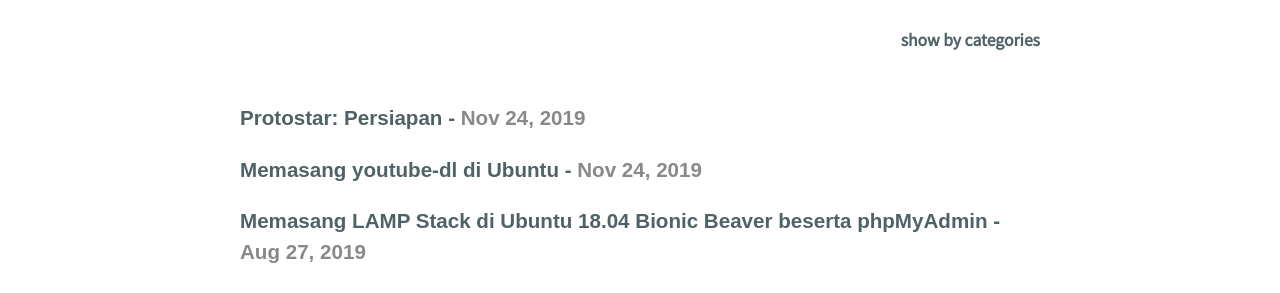
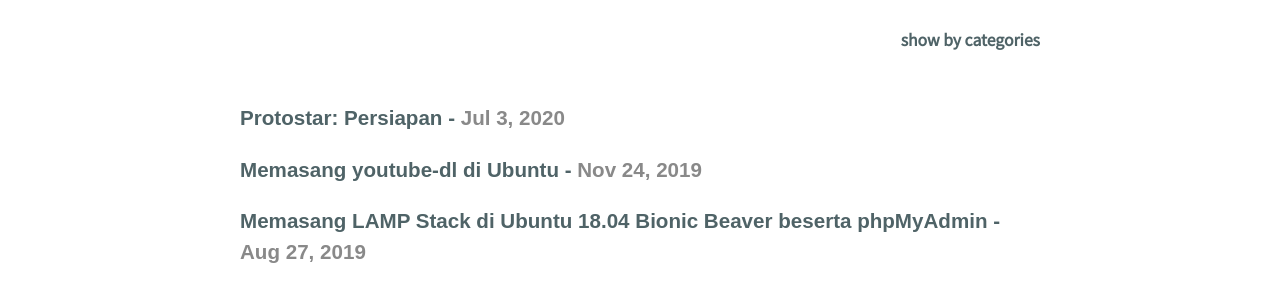
Before and after one commit to rochimfn/old.rochimfn.github.io, a Jekyll site: the page built from blog/index.html, in a window 1280 px wide and 900 px high, scrolled down 431 px. Shown: the part 154-447 px from the top of the window. Built offline with Jekyll 4.4.1, drawn with Linux system fonts in a browser that asks for light colours.

Commit message:
change date

```diff
--- a/_posts/2020-07-03-belajar-reversing-persiapan-protostar.md
+++ b/_posts/2020-07-03-belajar-reversing-persiapan-protostar.md
@@ -1,7 +1,7 @@
 ---
 layout: post
 title:  "Protostar: Persiapan "
-date:   2019-11-24 08:55:03 +0700
+date:   2020-07-03 22:32:03 +0700
 categories: [reversing, protostar]
 ---
 
```
